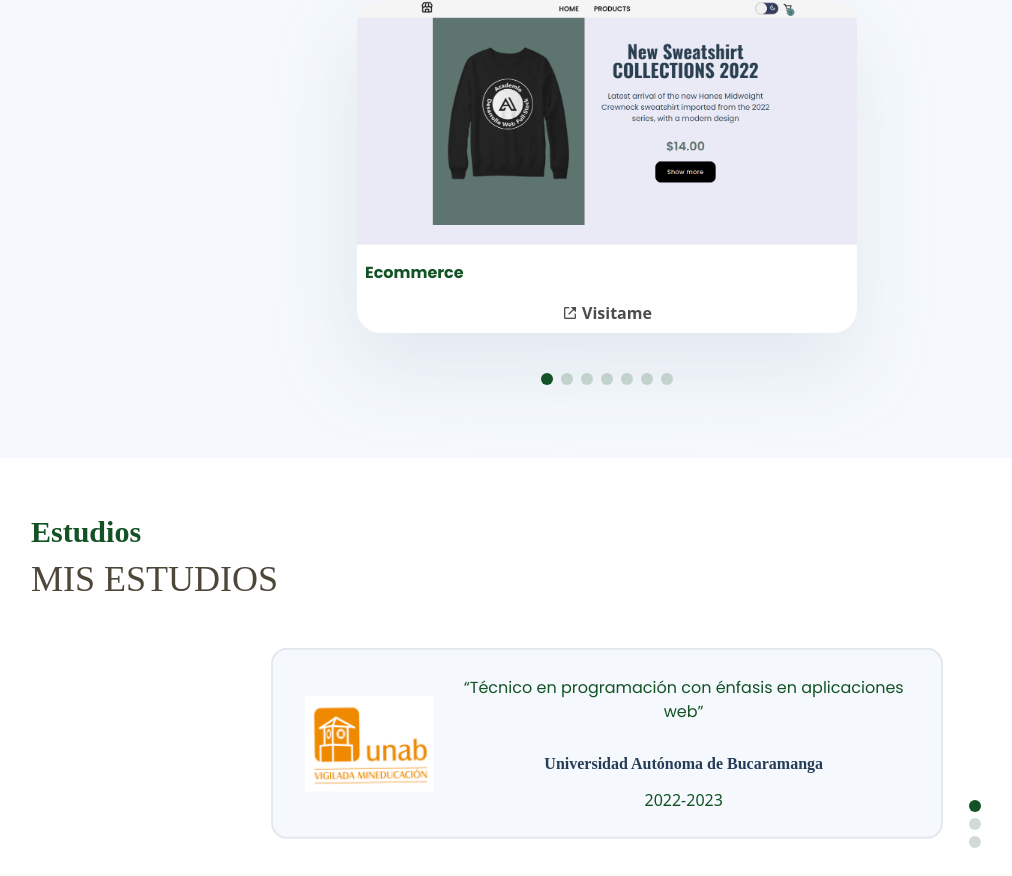
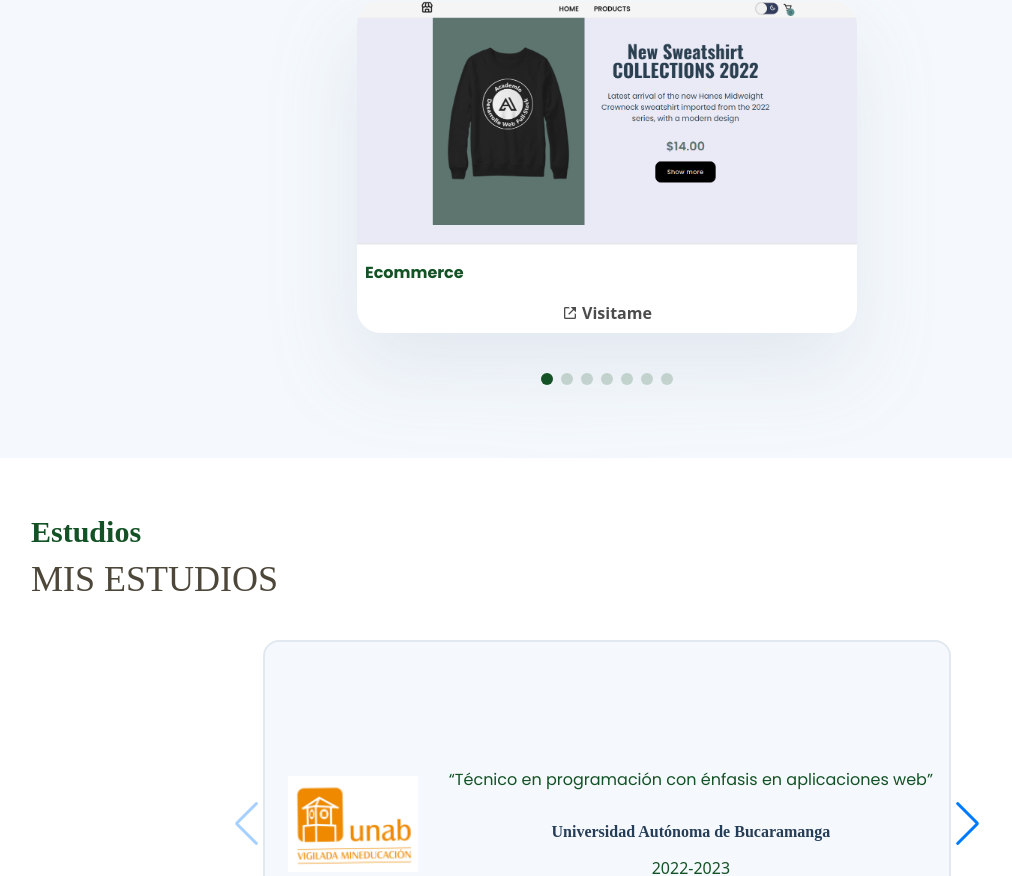
Before and after one commit to Felixmogollon/PORTAFOLIO1, a React (Vite) app: page / in a window 1280 px wide. Shown: the part 1988-2864 px from the top of the page, without its empty margins (33-1045 px from the left). Built offline with nearby package versions, Linux system fonts and the light colour scheme; a web font is replaced by a local one.

Commit message:
the photos were removed

```diff
--- a/src/components/Studies.jsx
+++ b/src/components/Studies.jsx
@@ -5,16 +5,19 @@ import { Swiper, SwiperSlide } from "swiper/react";
 // Import Swiper styles
 import "swiper/css";
 import "swiper/css/pagination";
+import "swiper/css/effect-flip";
 
-import { Pagination } from "swiper";
+import "swiper/css/navigation";
+
+import { EffectFlip, Navigation, Pagination } from "swiper";
 import { useState } from "react";
 
 const Studies = () => {
   const { Studies } = content;
-  const [activeIndex, setActiveIndex] = useState(0);
+
   return (
     <section>
-      <div className="md:container px-5 pt-14">
+      <div className="md:container px-2 pt-14">
         <h2 className="title" data-aos="fade-down">
           {Studies.title}
         </h2>
@@ -23,29 +26,20 @@ const Studies = () => {
         </h4>
         <br />
         <Swiper
-          direction={"vertical"}
-          pagination={{
-            clickable: true,
-          }}
-          data-aos="fade-up"
-          loop={true}
-          spaceBetween={40}
-          slidesPerView={1.7}
-          onSlideChange={(e) => {
-            setActiveIndex(e.realIndex);
-          }}
-          modules={[Pagination]}
-          className="md:h-96 h-[45rem]  min-w-[200px] max-w-3xl p-4"
+          effect={"flip"}
+          grabCursor={true}
+          pagination={true}
+          navigation={true}
+          modules={[EffectFlip, Pagination, Navigation]}
+          className="md:h-96 h-[30rem]  min-w-[200px] max-w-3xl p-2"
         >
           {Studies.studies_content.map((content, i) => (
             <SwiperSlide key={i}>
               <div
-                className={` duration-500 bg-bg_light_primary mx-8 border-2
-              p-8 h-full rounded-2xl flex items-center gap-6
-               border-slate-200 md:flex-row flex-col
-                ${
-                  activeIndex !== i && "scale-75 blur-sm"
-                } grid justify-center items-center md:flex  `}
+                className={`mySwiper duration-500 bg-bg_light_primary mx-8 border-2
+              p-4 h-full rounded-2xl flex  gap-6
+               border-slate-200 md:flex-row flex-col justify-center items-center
+                `}
               >
                 <img src={content.img} alt="..." className="h-24 mx-auto" />
                 <div>
```
